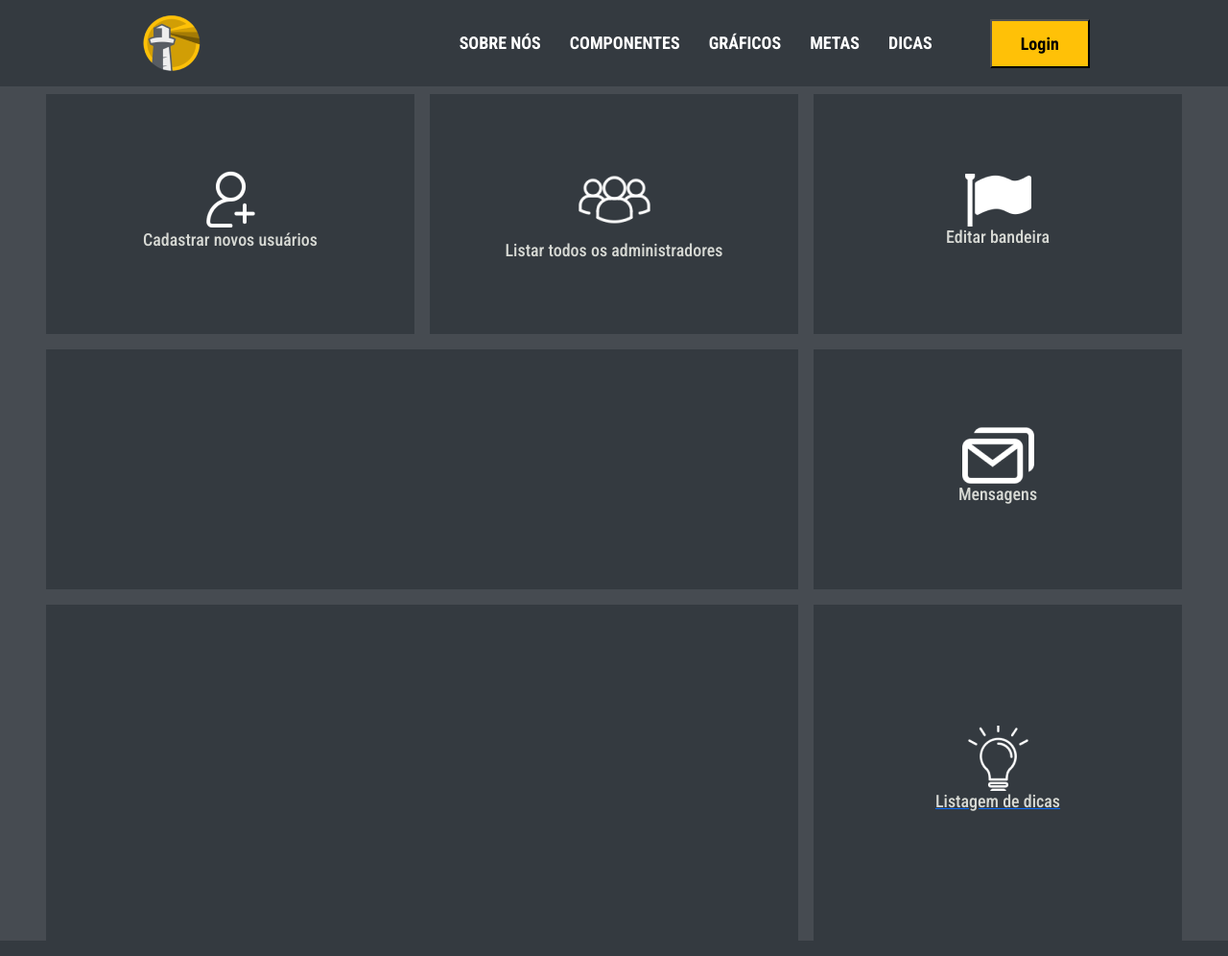
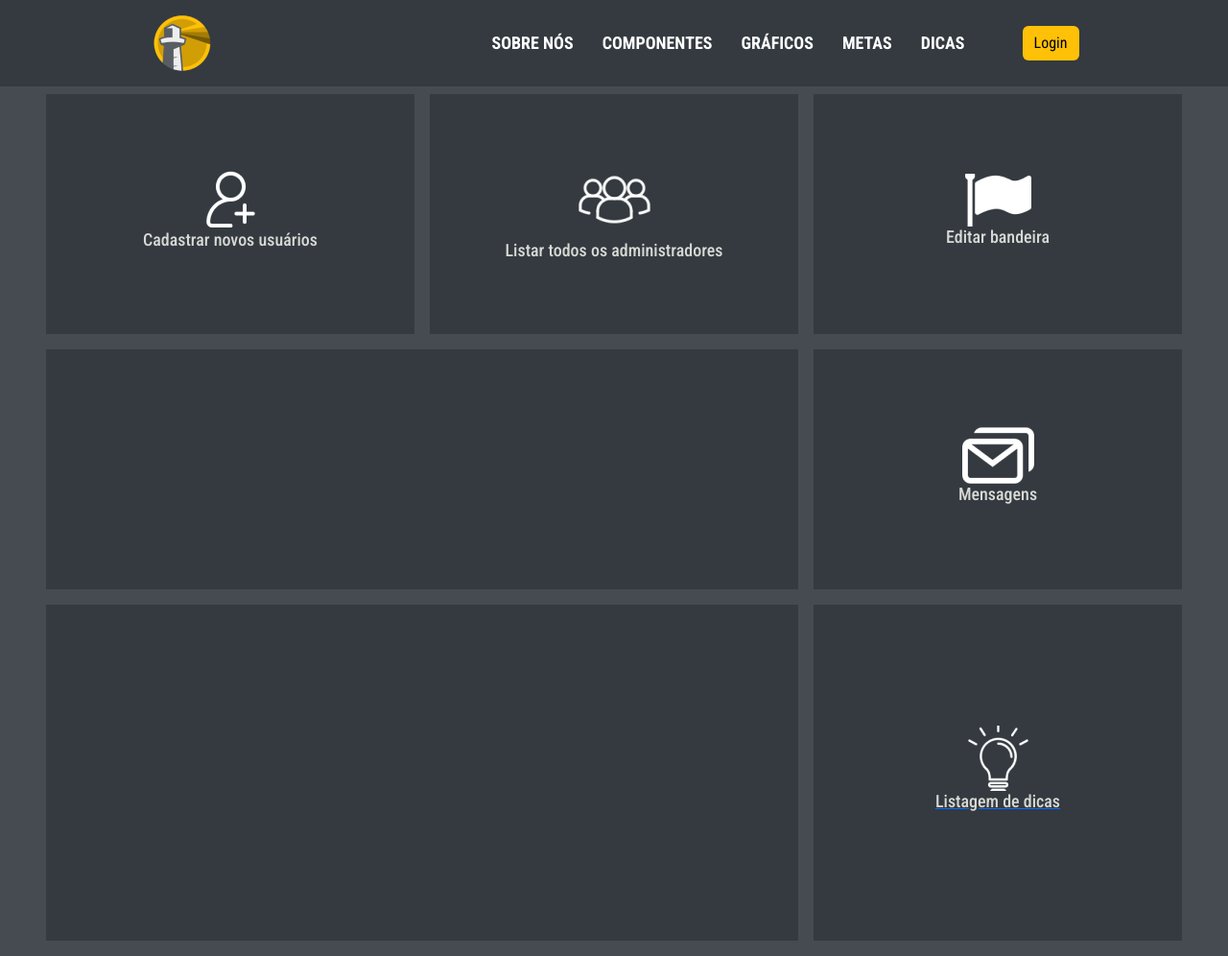
Before and after one commit to Luaanny/pharuspro.py, a Flask app: page / in a window 1280 px wide. Shown: the whole page at 96% size. Run offline with Flask 3, Linux system fonts and the light colour scheme.

Commit message:
dando uma estilizada no botão de login enquanto o designer não trabalha

```diff
--- a/static/css/base.css
+++ b/static/css/base.css
@@ -52,14 +52,13 @@ header a {
     font-weight: bold;
 }
 
-button {
-    padding: 10px 30px;
-    border-radius: 10px;
-    background-color: #ffc107;
-    font-family: "Roboto Condensed", sans-serif;
-    color: rgb(0, 0, 0);
-    text-transform: uppercase;
-    font-weight: bold;
-    font-size: 18px;
-    cursor: pointer;
+.btn {
+    background-color: #ffc107 !important;
+    color: rgb(0, 0, 0) !important;
+    border: none !important;
+    transition: ease-in-out 5s;
 }
+
+.btn:hover {
+    color: white !important;
+}
--- a/static/css/style.css
+++ b/static/css/style.css
@@ -103,5 +103,3 @@ body {
     color: #856404;
     border: 1px solid #ffeeba;
 }
-
-/* style.css */
--- a/templates/base-with-header.html
+++ b/templates/base-with-header.html
@@ -42,9 +42,9 @@
                     <li class="nav-item animated-link">
                         <a href="{{url_for('login')}}"></a>
                     </li>
-                    <li class="nav-item">
+                    <li class="nav-item h-100">
                         <a href="{{url_for('login')}}">
-                            <button>Login</button>
+                            <button class="btn">Login</button>
                         </a>
                     </li>
                 </ul>
--- a/templates/index.html
+++ b/templates/index.html
@@ -1,7 +1,7 @@
 {% extends 'base-with-header.html' %} {% block titulo%} Pharus - Página inicial {%endblock%}
 {% block css %}style{% endblock %} {% block conteudo %}
 <main>
-  <section class="principal container-fluid mt-2 px-5">
+  <section class="principal container-fluid mt-2 px-5 mb-3">
     <div class="row g-3">
       <div class="col-md-4">
         <a class="quadrado" href="{{url_for('cadastrar')}}">
```
